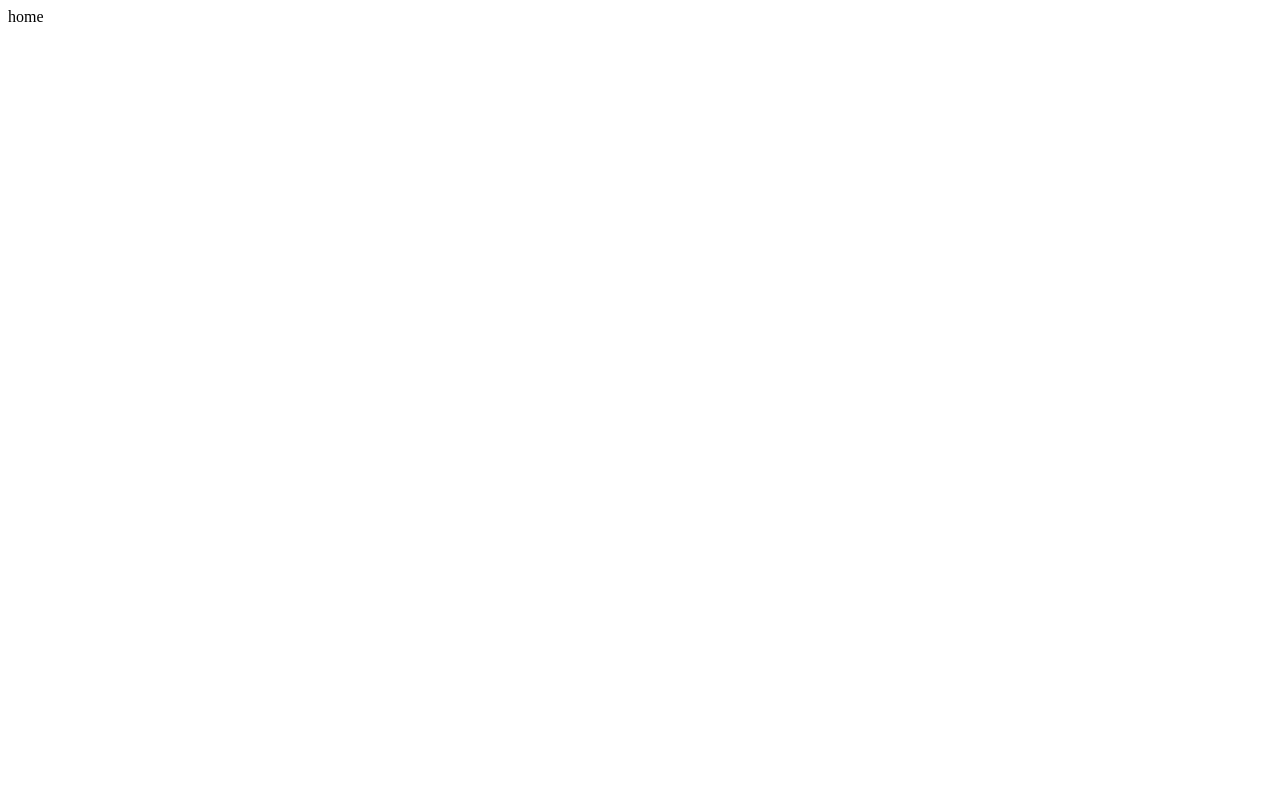
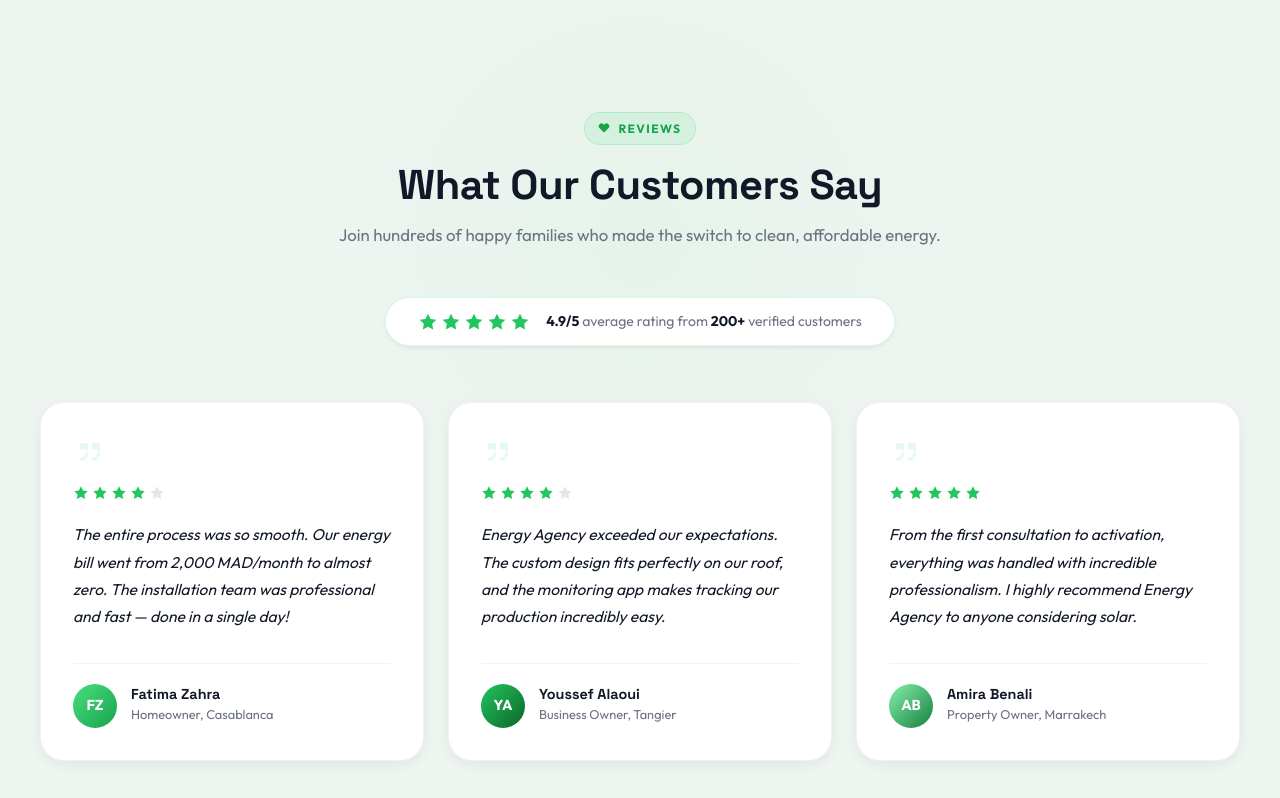
Before and after one commit to green-ennergy/Green_ennergy, a Vue app in the folder frontend/: page / in a window 1280 px wide. Shown: the top 798 px of the page. Built offline with nearby package versions, Linux system fonts and the light colour scheme.

Commit message:
develop testimonials section

```diff
--- a/frontend/index.html
+++ b/frontend/index.html
@@ -11,6 +11,7 @@
 
     <link rel="preconnect" href="https://fonts.googleapis.com" />
     <link rel="preconnect" href="https://fonts.gstatic.com" crossorigin />
+
     <link
       href="https://fonts.googleapis.com/css2?family=Space+Grotesk:wght@500;600;700;800&family=Outfit:wght@300;400;500;600;700;800&family=Noto+Sans+Arabic:wght@400;500;600;700&display=swap"
       rel="stylesheet"
--- /dev/null
+++ b/frontend/src/components/LandingPage/TestimonialsSection.vue
@@ -0,0 +1,280 @@
+<template>
+  <section class="testimonials-section" id="testimonials">
+    <div class="container">
+      <div class="header text-center animate-fade-up">
+        <span class="section-eyebrow">
+          <svg width="12" height="12" viewBox="0 0 24 24" fill="currentColor" aria-hidden="true">
+            <path d="M20.84 4.61a5.5 5.5 0 0 0-7.78 0L12 5.67l-1.06-1.06a5.5 5.5 0 0 0-7.78 7.78l1.06 1.06L12 21.23l7.78-7.78 1.06-1.06a5.5 5.5 0 0 0 0-7.78z"/>
+          </svg>
+          Reviews
+        </span>
+        <h2 class="section-title">What Our Customers Say</h2>
+        <p class="section-desc">Join hundreds of happy families who made the switch to clean, affordable energy.</p>
+      </div>
+
+      <!-- Overall rating banner -->
+      <div class="rating-banner animate-fade-up delay-100">
+        <div class="rating-stars">
+          <svg v-for="i in 5" :key="i" width="20" height="20" viewBox="0 0 24 24" fill="#22c55e" aria-hidden="true">
+            <path d="M12 2l3.09 6.26L22 9.27l-5 4.87 1.18 6.88L12 17.77l-6.18 3.25L7 14.14 2 9.27l6.91-1.01L12 2z"/>
+          </svg>
+        </div>
+        <p class="rating-label"><strong>4.9/5</strong> average rating from <strong>200+</strong> verified customers</p>
+      </div>
+
+      <div class="testimonials-grid">
+        <div
+          class="testimonial-card"
+          v-for="(t, i) in testimonials"
+          :key="t.name"
+          :class="`animate-fade-up delay-${(i + 1) * 100}`"
+        >
+          <!-- Quote icon -->
+          <div class="quote-icon" aria-hidden="true">
+            <svg width="32" height="32" viewBox="0 0 24 24" fill="currentColor">
+              <path d="M10 11H6a1 1 0 0 1-1-1V7a1 1 0 0 1 1-1h4a1 1 0 0 1 1 1v8a4 4 0 0 1-4 4H6a1 1 0 0 1 0-2h1a2 2 0 0 0 2-2v-1a1 1 0 0 1 1-1zm9 0h-4a1 1 0 0 1-1-1V7a1 1 0 0 1 1-1h4a1 1 0 0 1 1 1v8a4 4 0 0 1-4 4h-1a1 1 0 0 1 0-2h1a2 2 0 0 0 2-2v-1a1 1 0 0 1 1-1z"/>
+            </svg>
+          </div>
+
+          <div class="stars" :aria-label="`${t.rating} out of 5 stars`">
+            <svg
+              v-for="i in 5"
+              :key="i"
+              width="16"
+              height="16"
+              viewBox="0 0 24 24"
+              :fill="i <= t.rating ? '#22c55e' : 'rgba(0,0,0,0.1)'"
+              aria-hidden="true"
+            >
+              <path d="M12 2l3.09 6.26L22 9.27l-5 4.87 1.18 6.88L12 17.77l-6.18 3.25L7 14.14 2 9.27l6.91-1.01L12 2z"/>
+            </svg>
+          </div>
+
+          <p class="testimonial-text">{{ t.quote }}</p>
+
+          <div class="customer-info">
+            <div class="avatar" :style="{ background: t.avatarColor }">{{ t.initials }}</div>
+            <div class="customer-details">
+              <h4 class="customer-name">{{ t.name }}</h4>
+              <p class="customer-role">{{ t.role }}</p>
+            </div>
+            <div class="savings-badge" v-if="t.savings">{{ t.savings }}</div>
+          </div>
+        </div>
+      </div>
+    </div>
+  </section>
+</template>
+
+<script setup>
+
+const testimonials = [
+  {
+    quote: 'The entire process was so smooth. Our energy bill went from 2,000 MAD/month to almost zero. The installation team was professional and fast — done in a single day!',
+    name: 'Fatima Zahra',
+    role: 'Homeowner, Casablanca',
+    initials: 'FZ',
+    rating: 4,
+    avatarColor: 'linear-gradient(135deg, #4ade80, #16a34a)',
+  },
+  {
+    quote: 'Energy Agency exceeded our expectations. The custom design fits perfectly on our roof, and the monitoring app makes tracking our production incredibly easy.',
+    name: 'Youssef Alaoui',
+    role: 'Business Owner, Tangier',
+    initials: 'YA',
+    rating: 4.5,
+    avatarColor: 'linear-gradient(135deg, #22c55e, #0a6629)',
+  },
+  {
+    quote: 'From the first consultation to activation, everything was handled with incredible professionalism. I highly recommend Energy Agency to anyone considering solar.',
+    name: 'Amira Benali',
+    role: 'Property Owner, Marrakech',
+    initials: 'AB',
+    rating: 5,
+    avatarColor: 'linear-gradient(135deg, #86efac, #15803d)',
+  },
+]
+
+</script>
+
+<style scoped>
+.testimonials-section {
+  background-color: var(--bg-section-alt, #eef4f0);
+  position: relative;
+  overflow: hidden;
+}
+
+.testimonials-section::before {
+  content: '';
+  position: absolute;
+  top: -60px;
+  left: 50%;
+  transform: translateX(-50%);
+  width: 600px;
+  height: 600px;
+  background: radial-gradient(ellipse, rgba(74,222,128,0.05) 0%, transparent 70%);
+  pointer-events: none;
+}
+
+.text-center { text-align: center; }
+
+.header {
+  margin-bottom: 3rem;
+}
+
+.section-title {
+  font-family: 'Space Grotesk', sans-serif;
+  font-size: clamp(1.8rem, 3.5vw, 2.6rem);
+  font-weight: 800;
+  margin-bottom: 0.75rem;
+  letter-spacing: -0.5px;
+}
+
+.section-desc {
+  color: var(--text-muted);
+  font-size: 1.05rem;
+  line-height: 1.7;
+}
+
+/* ─── Rating banner ─────────────────────────────────────── */
+.rating-banner {
+  display: flex;
+  align-items: center;
+  justify-content: center;
+  gap: 1rem;
+  background: var(--bg-card);
+  border: 1px solid rgba(74,222,128,0.2);
+  border-radius: var(--radius-full);
+  padding: 0.75rem 2rem;
+  margin: 0 auto 3.5rem;
+  width: fit-content;
+  box-shadow: var(--shadow-sm);
+}
+
+.rating-stars {
+  display: flex;
+  gap: 3px;
+}
+
+.rating-label {
+  font-size: 0.875rem;
+  color: var(--text-muted);
+}
+
+.rating-label strong { color: var(--text-main); }
+
+/* ─── Grid ──────────────────────────────────────────────── */
+.testimonials-grid {
+  display: grid;
+  grid-template-columns: repeat(3, 1fr);
+  gap: 1.5rem;
+}
+
+/* ─── Card ──────────────────────────────────────────────── */
+.testimonial-card {
+  background: var(--bg-card);
+  border-radius: var(--radius-lg);
+  padding: 2rem;
+  border: 1px solid rgba(0,0,0,0.05);
+  box-shadow: var(--shadow-md);
+  display: flex;
+  flex-direction: column;
+  position: relative;
+  overflow: hidden;
+  transition: transform 0.35s var(--ease-spring), box-shadow 0.35s ease;
+}
+
+.testimonial-card:hover {
+  transform: translateY(-6px);
+  box-shadow: 0 20px 50px rgba(0,0,0,0.1);
+}
+
+/* Quote icon (decorative) */
+.quote-icon {
+  color: rgba(74,222,128,0.15);
+  margin-bottom: 1rem;
+  line-height: 1;
+}
+
+.stars {
+  display: flex;
+  gap: 3px;
+  margin-bottom: 1.25rem;
+}
+
+.testimonial-text {
+  font-size: 0.975rem;
+  line-height: 1.75;
+  color: var(--text-main);
+  margin-bottom: 2rem;
+  flex-grow: 1;
+  font-style: italic;
+}
+
+/* ─── Customer info ─────────────────────────────────────── */
+.customer-info {
+  display: flex;
+  align-items: center;
+  gap: 0.875rem;
+  padding-top: 1.25rem;
+  border-top: 1px solid rgba(0,0,0,0.05);
+  flex-wrap: wrap;
+}
+
+.avatar {
+  width: 44px;
+  height: 44px;
+  border-radius: 50%;
+  display: flex;
+  align-items: center;
+  justify-content: center;
+  font-weight: 700;
+  font-size: 0.9rem;
+  color: #fff;
+  flex-shrink: 0;
+}
+
+.customer-details { flex: 1; }
+
+.customer-name {
+  font-weight: 700;
+  font-size: 0.9rem;
+  color: var(--text-main);
+  margin-bottom: 2px;
+}
+
+.customer-role {
+  font-size: 0.8rem;
+  color: var(--text-muted);
+}
+
+.savings-badge {
+  font-size: 0.7rem;
+  font-weight: 700;
+  color: #16a34a;
+  background: rgba(74,222,128,0.1);
+  border: 1px solid rgba(74,222,128,0.25);
+  padding: 3px 9px;
+  border-radius: 99px;
+  white-space: nowrap;
+  letter-spacing: 0.02em;
+}
+
+@media (max-width: 992px) {
+  .testimonials-grid {
+    grid-template-columns: repeat(2, 1fr);
+  }
+
+  .rating-banner {
+    flex-direction: column;
+    gap: 0.5rem;
+    text-align: center;
+  }
+}
+
+@media (max-width: 640px) {
+  .testimonials-grid {
+    grid-template-columns: 1fr;
+  }
+}
+</style>
--- a/frontend/src/main.js
+++ b/frontend/src/main.js
@@ -1,3 +1,4 @@
+import "./assets/main.css"
 import { createApp } from 'vue'
 import App from './App.vue'
 import router from './router'
--- a/frontend/src/views/HomeView.vue
+++ b/frontend/src/views/HomeView.vue
@@ -1,9 +1,12 @@
 <script setup>
+import TestimonialsSection from "../components/LandingPage/TestimonialsSection.vue"
+
 </script>
 
 <template>
 
-home
+    <TestimonialsSection/>
+
 </template>
 
 
```
Also changed, not shown: frontend/src/App.vue (line endings or trailing spaces).
